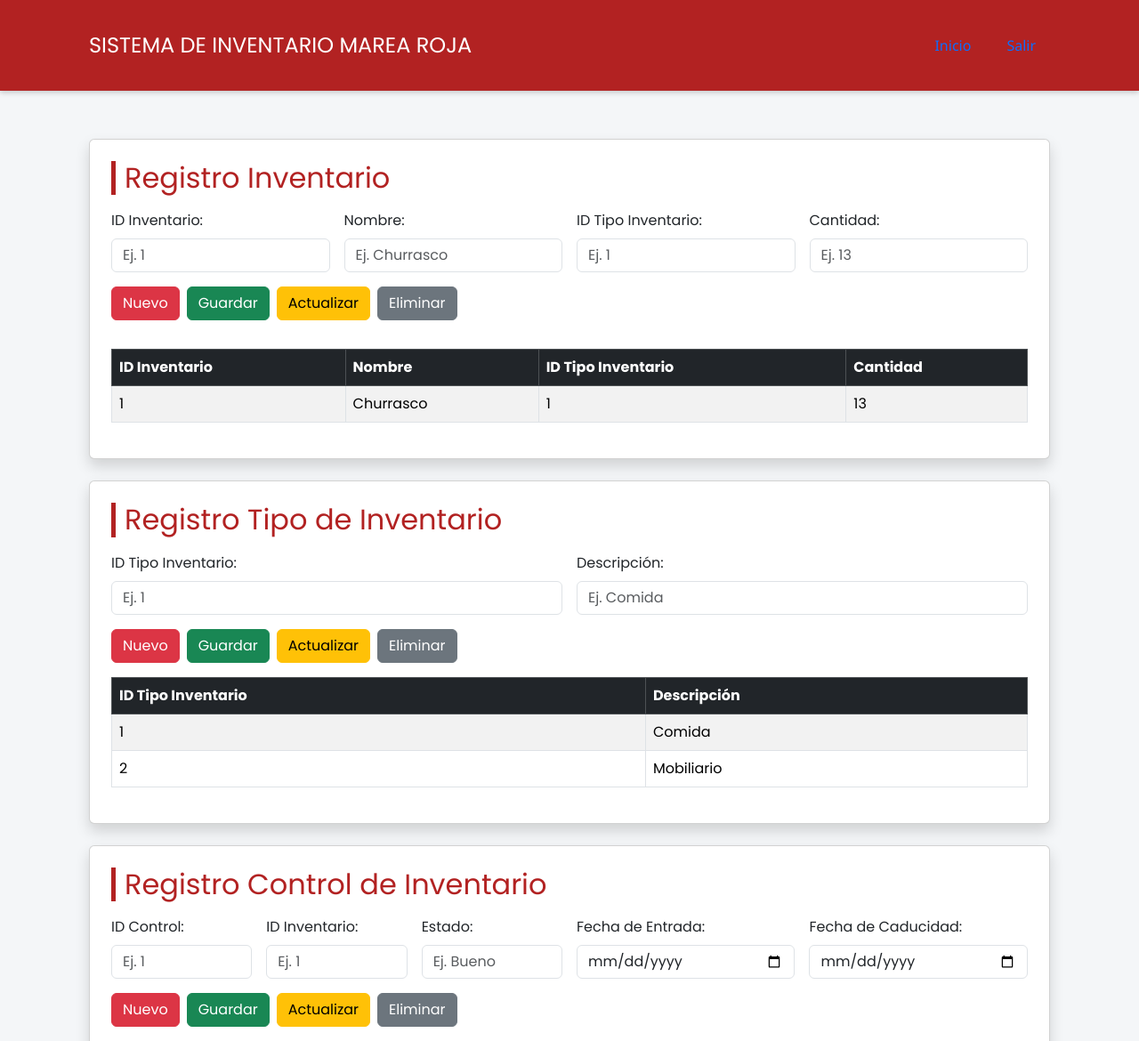
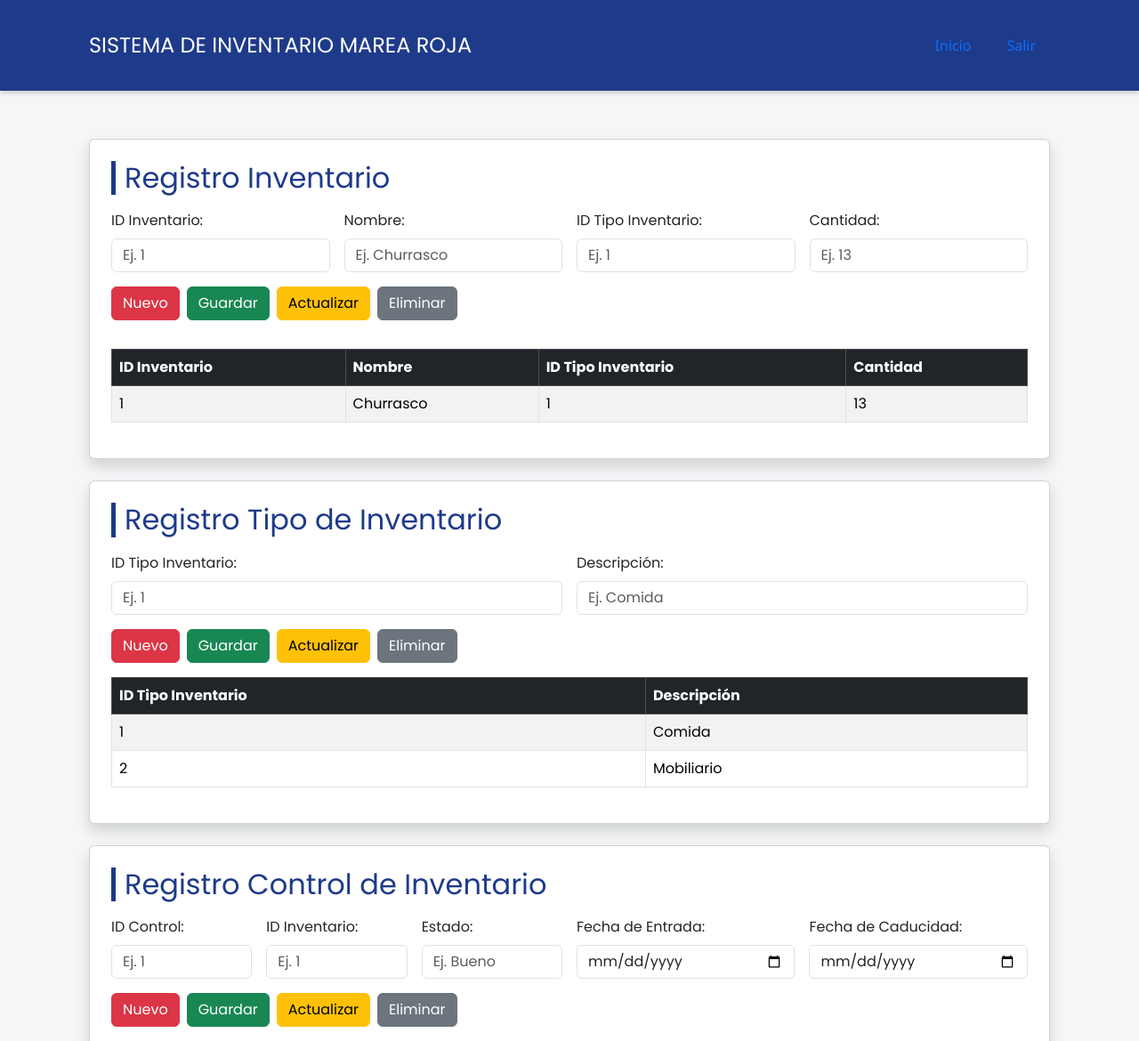
Before and after one commit to TepeuI/SistemaWebRestaurante, a PHP site: page /HTML/inventario.html in a window 1280 px wide. Shown: the top 1170 px of the page at 89% size. Run offline with PHP 8.4, Linux system fonts and the light colour scheme.

Commit message:
Mantenimiento CSS

```diff
--- a/HTML/inventario.html
+++ b/HTML/inventario.html
@@ -12,13 +12,13 @@
             }
         </style>
     <!-- Frameworks y librerías base -->
-    <link rel="stylesheet" href="css/bootstrap.min.css">
-    <link rel="stylesheet" href="css/animate.min.css">
-    <link rel="stylesheet" href="css/boxicons.min.css">
-    <link rel="stylesheet" href="css/swiper-bundle.min.css">
-    <link rel="stylesheet" href="css/glightbox.min.css">
+    <link rel="stylesheet" href="../css/bootstrap.min.css">
+    <link rel="stylesheet" href="../css/animate.min.css">
+    <link rel="stylesheet" href="../css/boxicons.min.css">
+    <link rel="stylesheet" href="../css/swiper-bundle.min.css">
+    <link rel="stylesheet" href="../css/glightbox.min.css">
     <!-- Estilos personalizados globales -->
-    <link rel="stylesheet" href="css/diseñoModulos.css">
+    <link rel="stylesheet" href="../css/diseñoModulos.css">
     <!-- Estilos específicos del sistema de inventario -->
 </head>
 <body>
--- a/HTML/login.html
+++ b/HTML/login.html
@@ -4,7 +4,7 @@
     <meta charset="UTF-8">
     <meta name="viewport" content="width=device-width, initial-scale=1.0">
     <title>Login Empleado</title>
-    <link rel="stylesheet" href="login_empleado.css">
+    <link rel="stylesheet" href="../css/login_empleado.css">
 </head>
 <body>
     <div class="login-container">
--- a/css/diseñoModulos.css
+++ b/css/diseñoModulos.css
@@ -13,7 +13,7 @@
 
 /* ====== Header & Navbar ====== */
 header {
-    background: #b22222;
+    background: #1E3A8A; /* Azul elegante */
     color: #fff;
     padding: 15px 30px;
     display: flex;
@@ -41,7 +41,7 @@
 
 nav ul li a:hover,
 nav ul li a.active {
-    color: #ffd700;
+    color: #ffd700; /* Dorado para contraste elegante */
 }
 
 /* ====== Layout ====== */
@@ -55,7 +55,7 @@
 
 .submenu a {
     text-decoration: none;
-    background: #b22222;
+    background: #1E3A8A; /* Azul principal */
     color: #fff;
     padding: 10px 16px;
     border-radius: 6px;
@@ -64,13 +64,13 @@
 }
 
 .submenu a:hover {
-    background: #8b1a1a;
+    background: #162A63; /* Azul más oscuro */
 }
 
 h2 {
     margin-bottom: 15px;
-    color: #b22222;
-    border-left: 5px solid #b22222;
+    color: #1E3A8A; /* Azul elegante */
+    border-left: 5px solid #1E3A8A;
     padding-left: 10px;
 }
 
@@ -80,7 +80,7 @@
 }
 
 .acciones button {
-    background: #b22222;
+    background: #1E3A8A; /* Azul principal */
     color: #fff;
     border: none;
     padding: 12px 20px;
@@ -91,7 +91,7 @@
 }
 
 .acciones button:hover {
-    background: #8b1a1a;
+    background: #162A63; /* Azul más oscuro */
 }
 
 /* ====== Sección dinámica ====== */
@@ -114,7 +114,7 @@
     margin-top: 40px;
     padding: 15px;
     text-align: center;
-    background: #b22222;
+    background: #1E3A8A; /* Azul */
     color: #fff;
     font-size: 0.85rem;
 }
```
